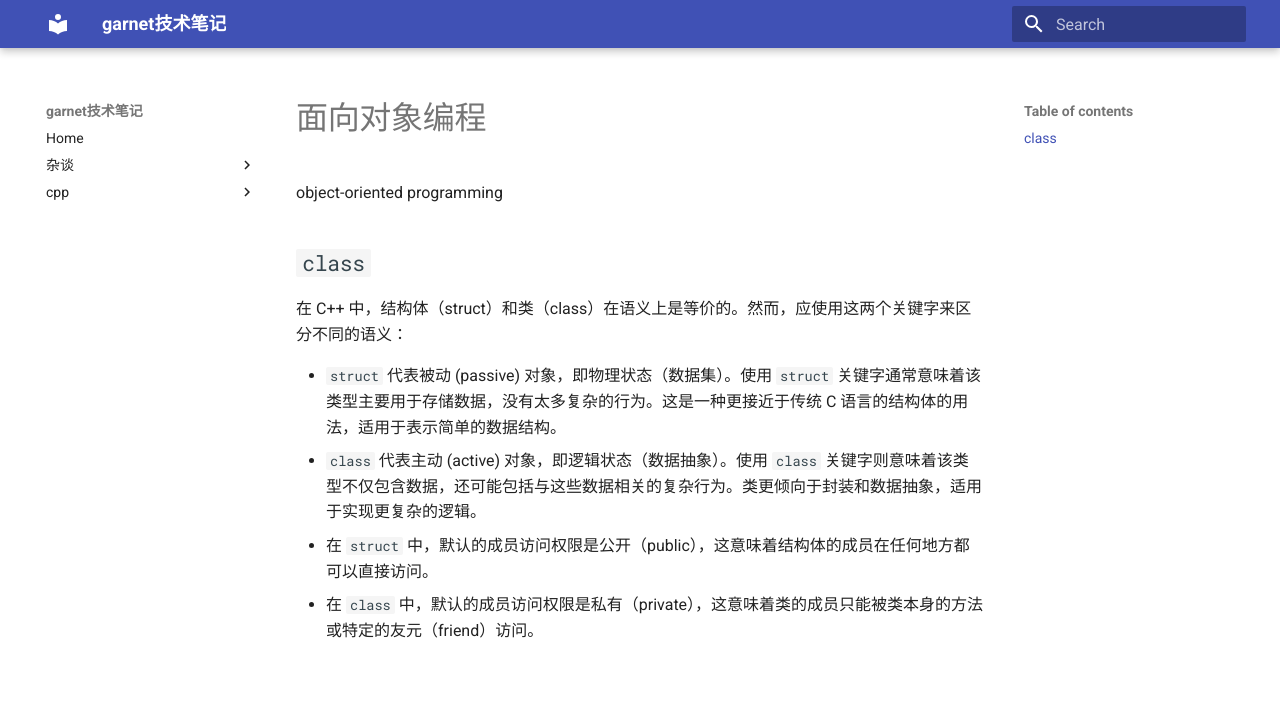
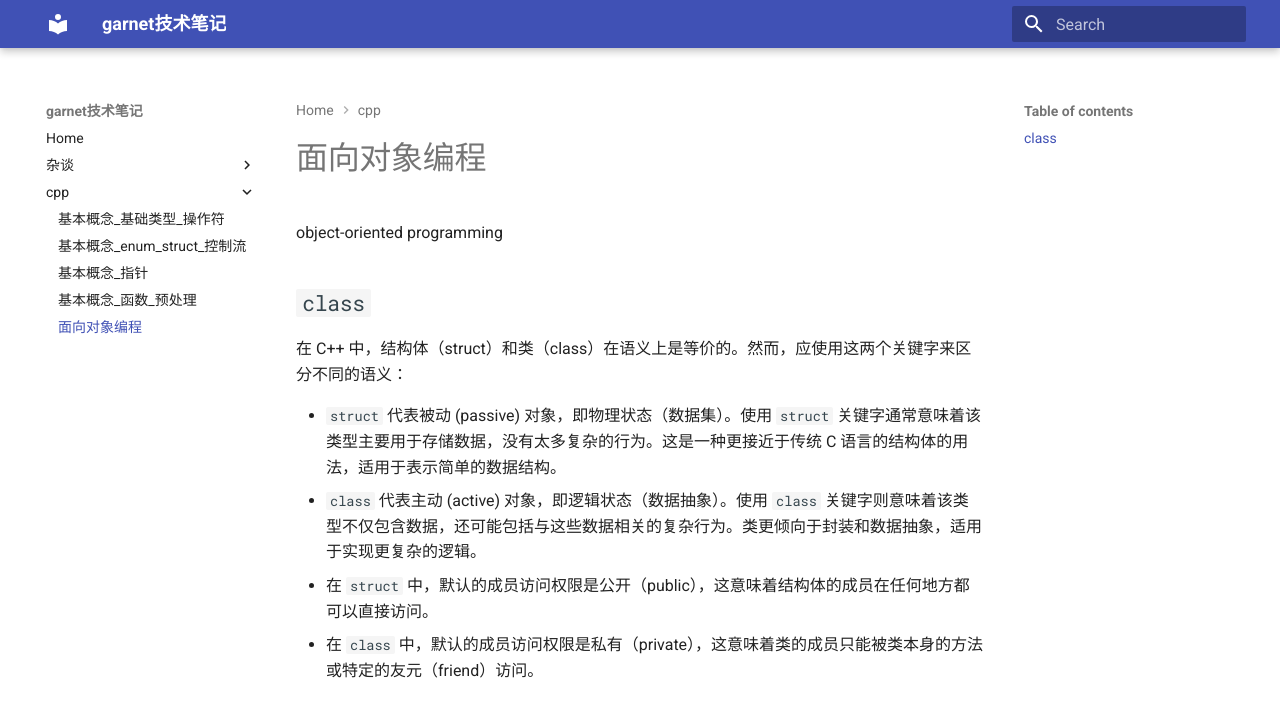
Before and after one commit to ymma98/technotes, an MkDocs documentation site: the page built from docs/cpp/OOP.md, in a window 1280 px wide. Shown: the top 717 px of the page. Built offline with MkDocs 1.6.1 and Material for MkDocs 9.7.7, drawn with Linux system fonts in a browser that asks for light colours.

Commit message:
Update mkdocs.yml

```diff
--- a/mkdocs.yml
+++ b/mkdocs.yml
@@ -8,6 +8,7 @@ nav:
      - 基本概念_enum_struct_控制流: cpp/基本概念_enum_struct_控制流.md
      - 基本概念_指针: cpp/基本概念_指针.md
      - 基本概念_函数_预处理: cpp/基本概念_函数_预处理.md
+     - 面向对象编程: cpp/OOP.md
 
 
 
```
